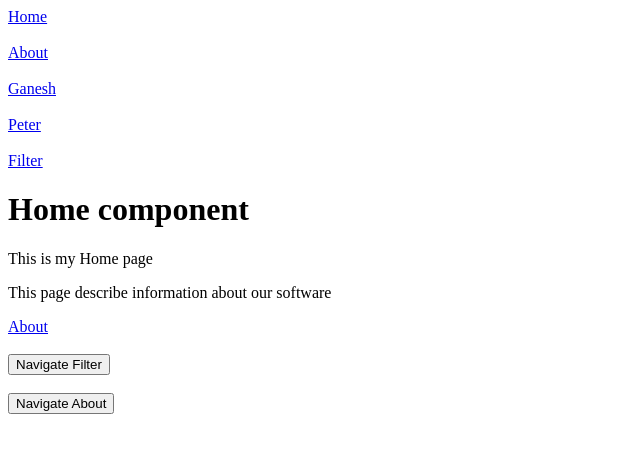
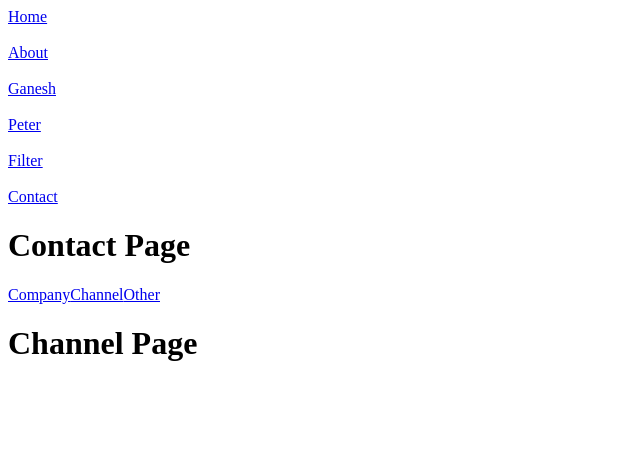
Before and after one commit to maggipawar/Reactjs_tutorial, a React (Create React App) app: page /contact/channel in a window 1280 px wide. Before the commit this address led to /. Shown: the top 452 px of the page, without its empty margins (0-640 px from the left). Built offline with nearby package versions, Linux system fonts and the light colour scheme.

Commit message:
Nested Routing example with functional component

```diff
--- a/src/App.js
+++ b/src/App.js
@@ -6,6 +6,10 @@
 import { Page404 } from "./Components/Page404";
 import { User } from "./Components/User";
 import { Filter } from "./Components/Filter";
+import { Contact } from "./Components/Contact";
+import { Channel } from "./Components/Channel";
+import { Other } from "./Components/Other";
+import { Company } from "./Components/Company";
 
 export const App = () => {
   return (
@@ -13,14 +17,19 @@
       <BrowserRouter>
         <NavBar />
         <Routes>
-          <Route path="/" element={<Home />}></Route>
-          <Route path="/about" element={<About />}></Route>
+          <Route path="/" element={<Home />} />
+          <Route path="/about" element={<About />} />
           {/* it redirect on page 404 */}
-          {/* <Route path="/*" element={<Page404 />}></Route> */}
+          {/* <Route path="/*" element={<Page404 />} />
           {/* it redirect on Home page */}
-          <Route path="/*" element={<Navigate to={"/"} />}></Route>
-          <Route path="/user/:name" element={<User />}></Route>
-          <Route path="/filter" element={<Filter />}></Route>
+          <Route path="/*" element={<Navigate to={"/"} />} />
+          <Route path="/user/:name" element={<User />} />
+          <Route path="/filter" element={<Filter />} />
+          <Route path="/contact/" element={<Contact />}>
+            <Route path="company" element={<Company />} />
+            <Route path="channel" element={<Channel />} />
+            <Route path="other" element={<Other />} />
+          </Route>
         </Routes>
       </BrowserRouter>
     </>
--- /dev/null
+++ b/src/Components/Channel.js
@@ -0,0 +1,7 @@
+export const Channel = () => {
+  return (
+    <>
+      <h1>Channel Page</h1>
+    </>
+  );
+};
--- /dev/null
+++ b/src/Components/Company.js
@@ -0,0 +1,7 @@
+export const Company = () => {
+  return (
+    <>
+      <h1>Company Page</h1>
+    </>
+  );
+};
--- /dev/null
+++ b/src/Components/Contact.js
@@ -0,0 +1,13 @@
+import { Link, Outlet } from "react-router-dom";
+
+export const Contact = () => {
+  return (
+    <>
+      <h1>Contact Page</h1>
+      <Link to="company">Company</Link>
+      <Link to="channel">Channel</Link>
+      <Link to="other">Other</Link>
+      <Outlet></Outlet>
+    </>
+  );
+};
--- a/src/Components/Navbar.js
+++ b/src/Components/Navbar.js
@@ -7,7 +7,8 @@
       <Link to="/about">About</Link> <br /> <br />
       <Link to="/user/ganesh">Ganesh</Link> <br /> <br />
       <Link to="/user/peter">Peter</Link> <br /> <br />
-      <Link to='/filter'>Filter</Link>
+      <Link to="/filter">Filter</Link> <br /> <br />
+      <Link to={"/contact"}>Contact</Link>
     </>
   );
 };
--- /dev/null
+++ b/src/Components/Other.js
@@ -0,0 +1,7 @@
+export const Other = () => {
+  return (
+    <>
+      <h1>Other Page</h1>
+    </>
+  );
+};
```
